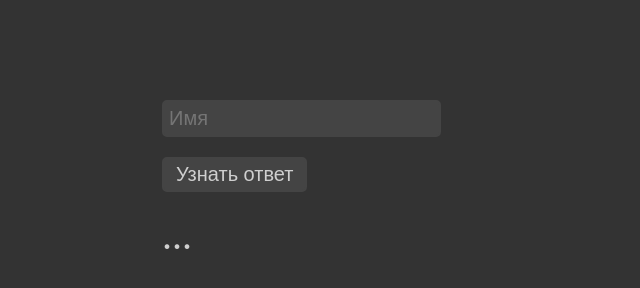
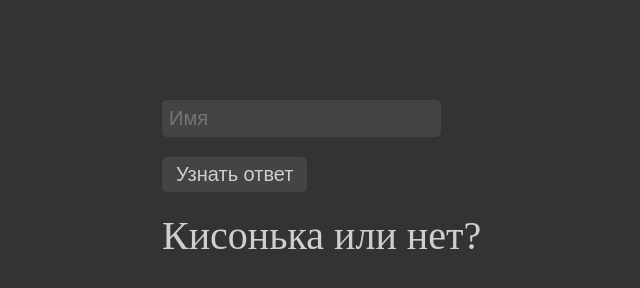
Before and after one commit to MarkusReed971/fructcode_bootstrap, a plain HTML site: page index.html in a window 1280 px wide. Shown: the whole page, without its empty margins (228-868 px from the left). Drawn offline with Linux system fonts and the light colour scheme.

Commit message:
Start text fixed q

```diff
--- a/index.html
+++ b/index.html
@@ -12,7 +12,7 @@
     <div class="container">
         <input id="input" type="text" placeholder="Имя">
         <input id="button" type="button" value="Узнать ответ">
-        <span id="text">...</span>
+        <span id="text">Кисонька или нет?</span>
     </div>
     <script src="main.js"></script>
 </body>
```
